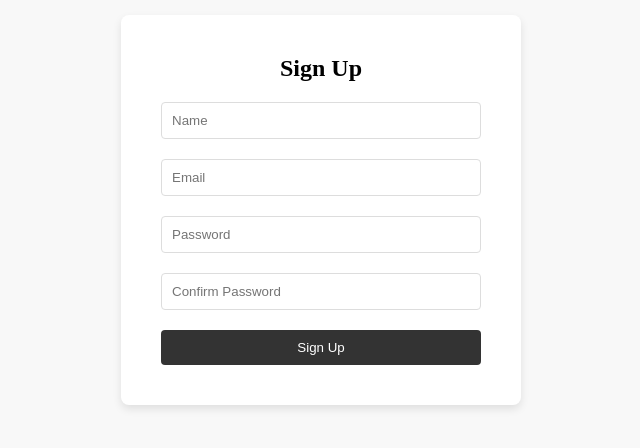
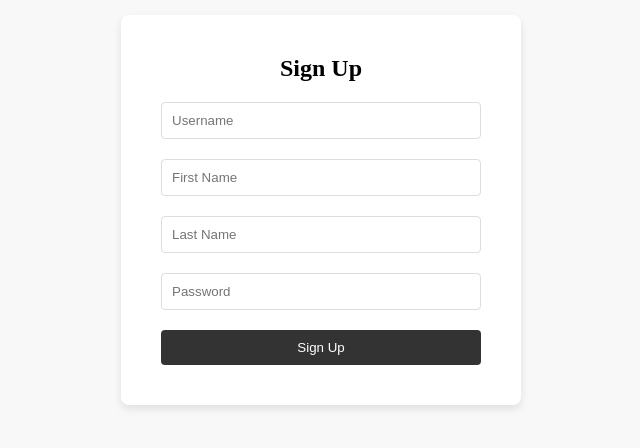
Before and after one commit to pritam377/Ecomm_website, a React (Create React App) app: page /signup in a window 1280 px wide. Shown: the part 190-638 px from the top of the page, without its empty margins (319-959 px from the left). Built offline with nearby package versions, Linux system fonts and the light colour scheme.

Commit message:
sourav added the axios api on signup and signin page

```diff
--- a/package.json
+++ b/package.json
@@ -6,11 +6,12 @@
     "@testing-library/jest-dom": "^5.17.0",
     "@testing-library/react": "^13.4.0",
     "@testing-library/user-event": "^13.5.0",
+    "axios": "^1.7.2",
     "react": "^18.3.1",
     "react-dom": "^18.3.1",
     "react-icons": "^5.2.1",
     "react-router-dom": "^6.23.1",
-    "react-scripts": "5.0.1",
+    "react-scripts": "^5.0.1",
     "styled-components": "^6.1.11",
     "web-vitals": "^2.1.4"
   },
--- a/src/pages/SignIn.js
+++ b/src/pages/SignIn.js
@@ -1,15 +1,60 @@
 // src/pages/SignIn.js
-import React from 'react';
+import React, { useState } from 'react';
 import styled from 'styled-components';
+import axios from 'axios';
 
 const SignIn = () => {
+  const [formData, setFormData] = useState({
+    userName: '',
+    userPassword: ''
+  });
+
+  const [errorMessage, setErrorMessage] = useState('');
+  const [successMessage, setSuccessMessage] = useState('');
+
+  const handleChange = (e) => {
+    setFormData({
+      ...formData,
+      [e.target.name]: e.target.value
+    });
+  };
+
+  const handleSubmit = async (e) => {
+    e.preventDefault();
+    try {
+      const response = await axios.post('http://localhost:9090/authenticate', formData);
+      console.log('User authenticated successfully:', response.data);
+      setSuccessMessage('User authenticated successfully!');
+      setErrorMessage('');
+      // Handle successful authentication, e.g., store token, redirect to another page
+    } catch (error) {
+      console.error('There was an error authenticating the user!', error);
+      setErrorMessage('Invalid username or password!');
+      setSuccessMessage('');
+    }
+  };
+
   return (
     <Container>
-      <Form>
+      <Form onSubmit={handleSubmit}>
         <Title>Sign In</Title>
-        <Input type="email" placeholder="Email" />
-        <Input type="password" placeholder="Password" />
-        <Button>Sign In</Button>
+        {successMessage && <SuccessMessage>{successMessage}</SuccessMessage>}
+        {errorMessage && <ErrorMessage>{errorMessage}</ErrorMessage>}
+        <Input
+          type="text"
+          name="userName"
+          placeholder="Username"
+          value={formData.userName}
+          onChange={handleChange}
+        />
+        <Input
+          type="password"
+          name="userPassword"
+          placeholder="Password"
+          value={formData.userPassword}
+          onChange={handleChange}
+        />
+        <Button type="submit">Sign In</Button>
       </Form>
     </Container>
   );
@@ -60,3 +105,15 @@ const Button = styled.button`
     background: #555;
   }
 `;
+
+const SuccessMessage = styled.p`
+  color: green;
+  text-align: center;
+  margin-bottom: 20px;
+`;
+
+const ErrorMessage = styled.p`
+  color: red;
+  text-align: center;
+  margin-bottom: 20px;
+`;
--- a/src/pages/SignUp.js
+++ b/src/pages/SignUp.js
@@ -1,17 +1,79 @@
 // src/pages/SignUp.js
-import React from 'react';
+import React, { useState } from 'react';
 import styled from 'styled-components';
+import axios from 'axios';
 
 const SignUp = () => {
+  const [formData, setFormData] = useState({
+    userName: '',
+    userFirstName: '',
+    userLastName: '',
+    userPassword: ''
+  });
+
+  const [successMessage, setSuccessMessage] = useState('');
+
+  const handleChange = (e) => {
+    setFormData({
+      ...formData,
+      [e.target.name]: e.target.value
+    });
+  };
+
+  const handleSubmit = async (e) => {
+    e.preventDefault();
+    try {
+      const response = await axios.post('http://localhost:9090/registerNewUser', formData);
+      console.log('User registered successfully:', response.data);
+      // Reset form
+      setFormData({
+        userName: '',
+        userFirstName: '',
+        userLastName: '',
+        userPassword: ''
+      });
+      // Set success message
+      setSuccessMessage('User registered successfully!');
+    } catch (error) {
+      console.error('There was an error registering the user!', error);
+      // Handle registration error
+    }
+  };
+
   return (
     <Container>
-      <Form>
+      <Form onSubmit={handleSubmit}>
         <Title>Sign Up</Title>
-        <Input type="text" placeholder="Name" />
-        <Input type="email" placeholder="Email" />
-        <Input type="password" placeholder="Password" />
-        <Input type="confirmpassword" placeholder="Confirm Password" />
-        <Button>Sign Up</Button>
+        {successMessage && <SuccessMessage>{successMessage}</SuccessMessage>}
+        <Input
+          type="text"
+          name="userName"
+          placeholder="Username"
+          value={formData.userName}
+          onChange={handleChange}
+        />
+        <Input
+          type="text"
+          name="userFirstName"
+          placeholder="First Name"
+          value={formData.userFirstName}
+          onChange={handleChange}
+        />
+        <Input
+          type="text"
+          name="userLastName"
+          placeholder="Last Name"
+          value={formData.userLastName}
+          onChange={handleChange}
+        />
+        <Input
+          type="password"
+          name="userPassword"
+          placeholder="Password"
+          value={formData.userPassword}
+          onChange={handleChange}
+        />
+        <Button type="submit">Sign Up</Button>
       </Form>
     </Container>
   );
@@ -62,3 +124,9 @@ const Button = styled.button`
     background: #555;
   }
 `;
+
+const SuccessMessage = styled.p`
+  color: green;
+  text-align: center;
+  margin-bottom: 20px;
+`;
```
Also changed, not shown: 1 other file (tests, documents, lock files or other folders).
